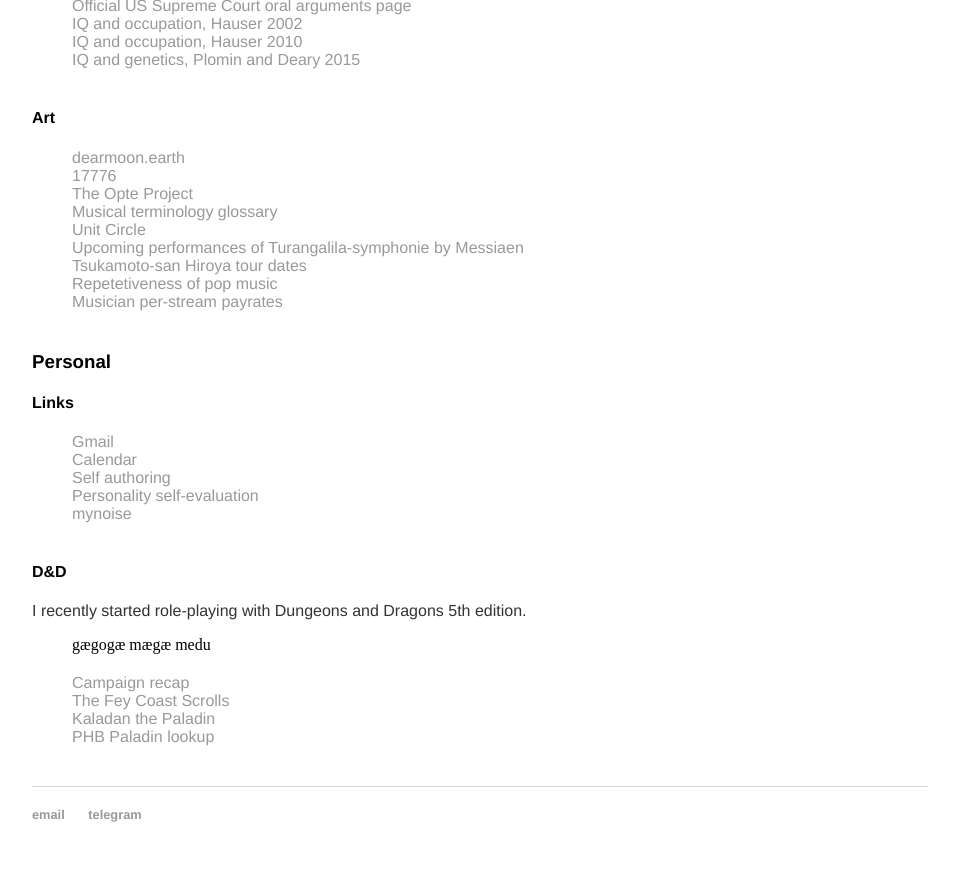
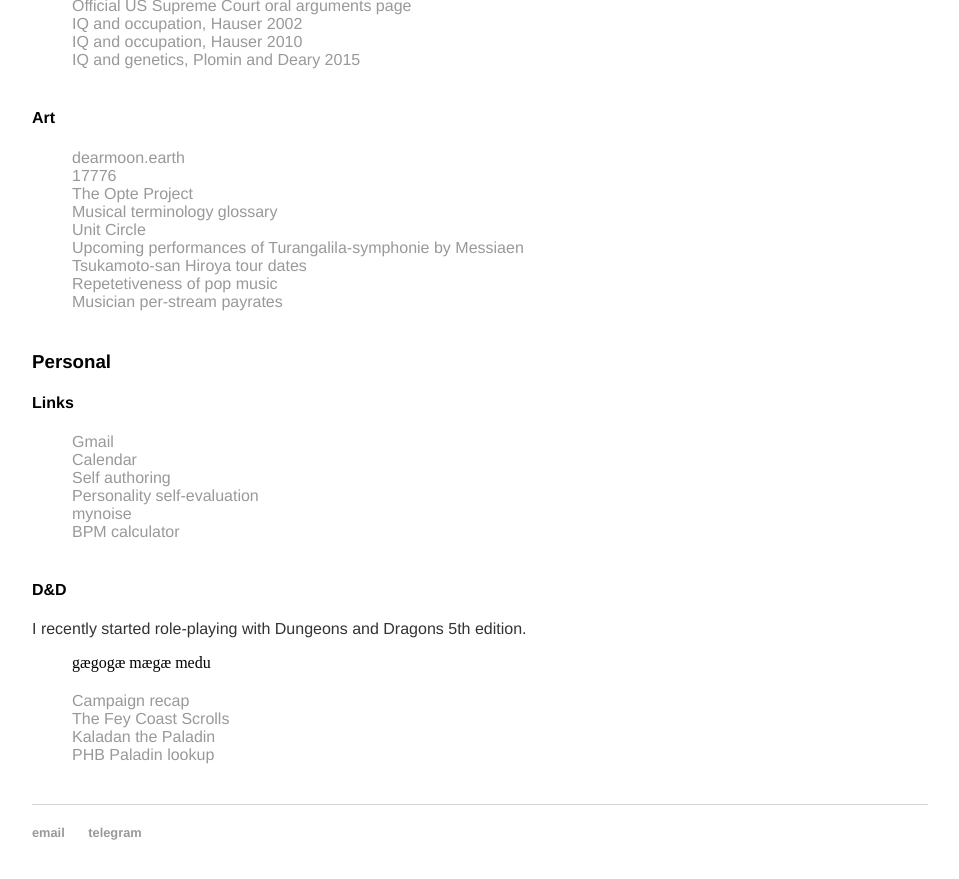
Before and after one commit to amcnicho/amcnicho.github.io, a Jekyll site: the page built from misc/index.html, in a window 1280 px wide and 900 px high, scrolled down 1592 px. Shown: the top 879 px of the window, without its empty margins (160-1119 px from the left). Built offline with Jekyll 4.4.1, drawn with Linux system fonts in a browser that asks for light colours.

Commit message:
Update index.html

```diff
--- a/misc/index.html
+++ b/misc/index.html
@@ -102,6 +102,7 @@
         <li><a href="https://selfauthoring.com/login.html" target="_blank">Self authoring</a></li>
         <li><a href="https://www.understandmyself.com/Users/Account/LogOn" target="_blank">Personality self-evaluation</a></li>
         <li><a href="https://mynoise.net/NoiseMachines/tinRoofRainNoiseGenerator.php?l=33333346433355434533&m=&d=0">mynoise</a></li>
+        <li><a href="https://www.all8.com/tools/bpm.htm">BPM calculator</a></li>
       </ul>
 
       <h4>D&D</h4>
```
